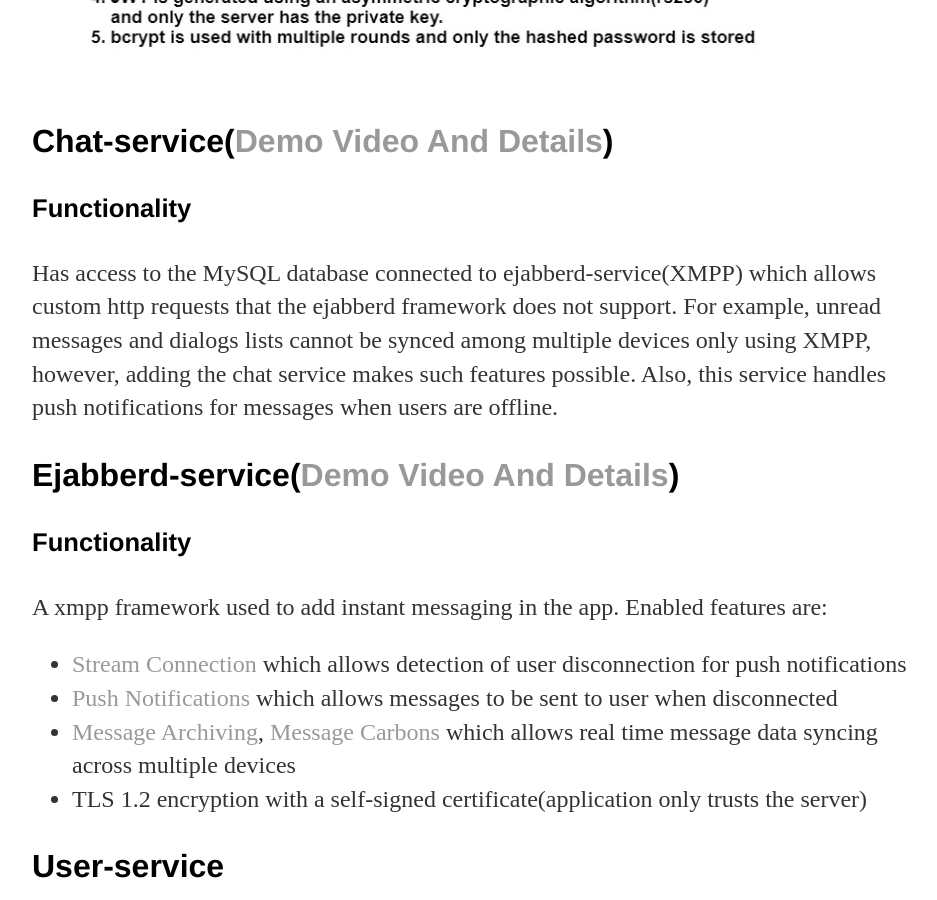
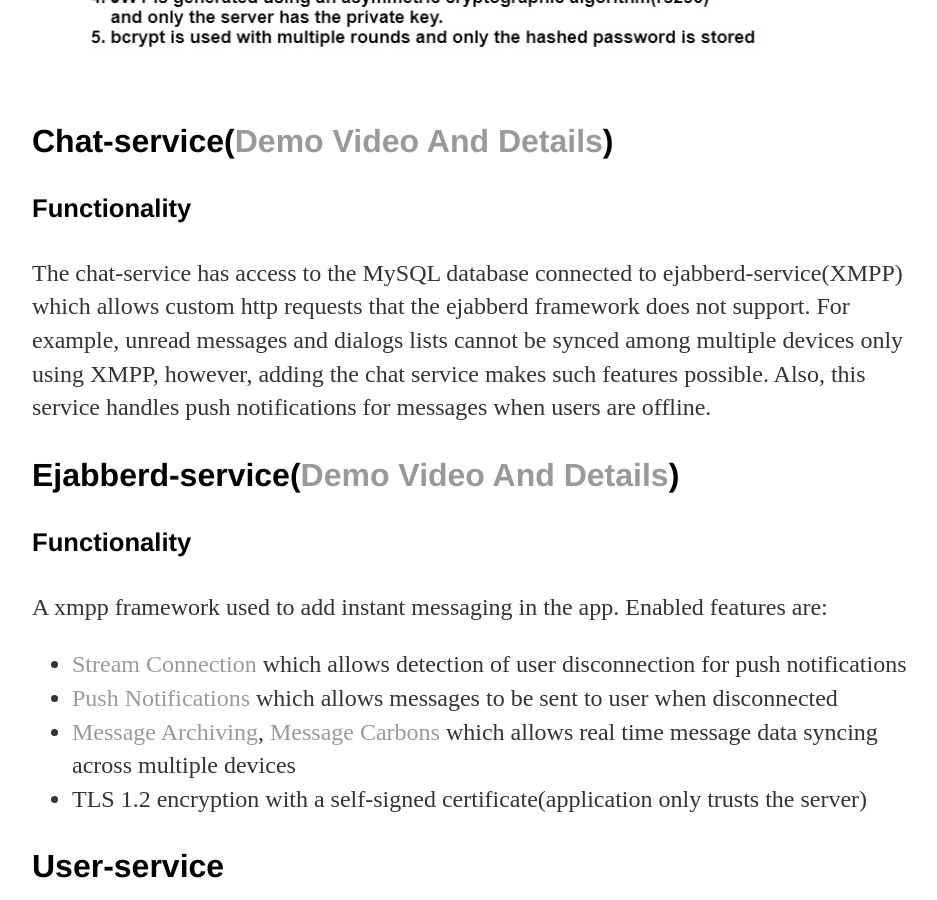
Before and after one commit to jcho7022/jcho7022.github.io, a Jekyll site: the page built from projects/float/index.html, in a window 1280 px wide and 900 px high, scrolled down 5013 px. Shown: the whole window, without its empty margins (160-1097 px from the left). Built offline with Jekyll 4.4.1, drawn with Linux system fonts in a browser that asks for light colours.

Commit message:
Update index.html

```diff
--- a/projects/float/index.html
+++ b/projects/float/index.html
@@ -62,7 +62,7 @@
 
    <h3>Chat-service(<a href="https://jcho7022.github.io/projects/chatbot/">Demo Video And Details</a>)</h3>
       <h4>Functionality</h4>
-      <p>Has access to the MySQL database connected to ejabberd-service(XMPP) which allows custom http requests that
+      <p>The chat-service has access to the MySQL database connected to ejabberd-service(XMPP) which allows custom http requests that
       the ejabberd framework does not support. For example, unread messages and dialogs lists cannot be synced among
       multiple devices only using XMPP, however, adding the chat service makes such features possible. Also,
       this service handles push notifications for messages when users are offline.</p>
```
